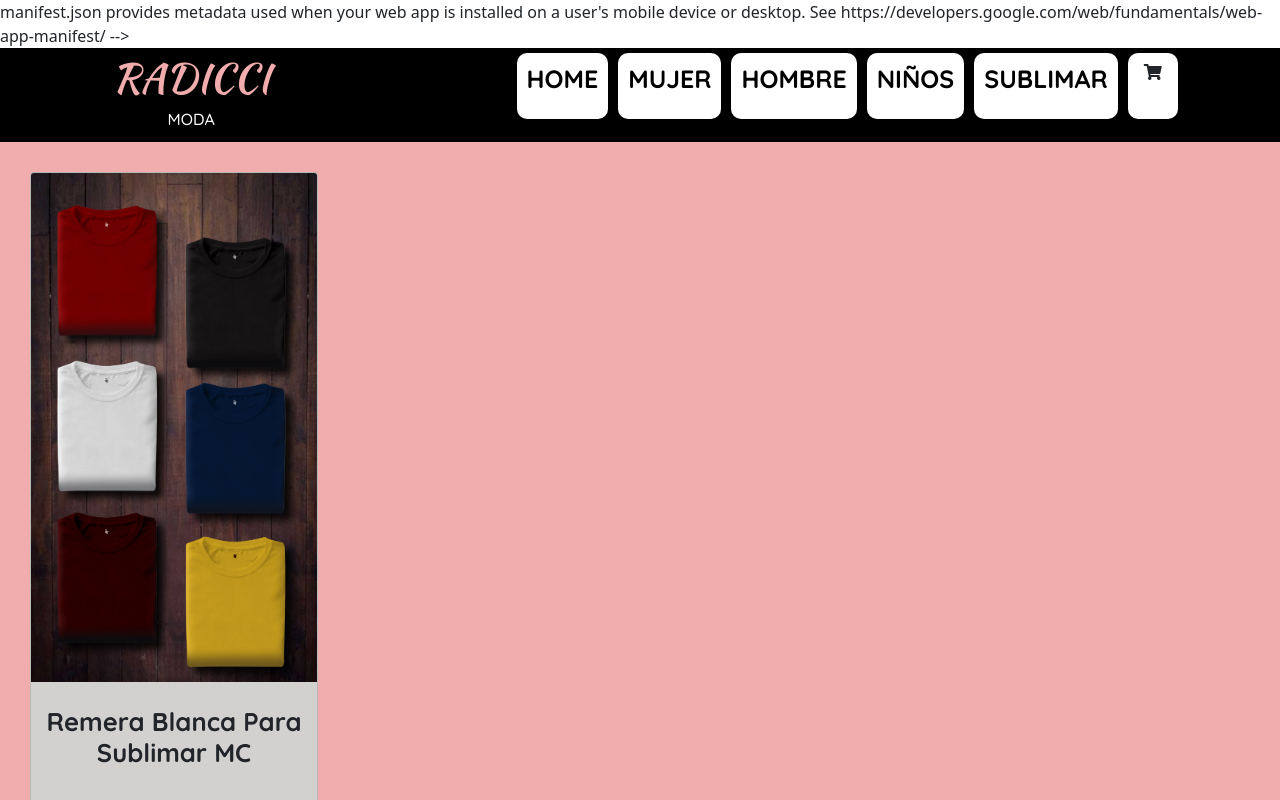
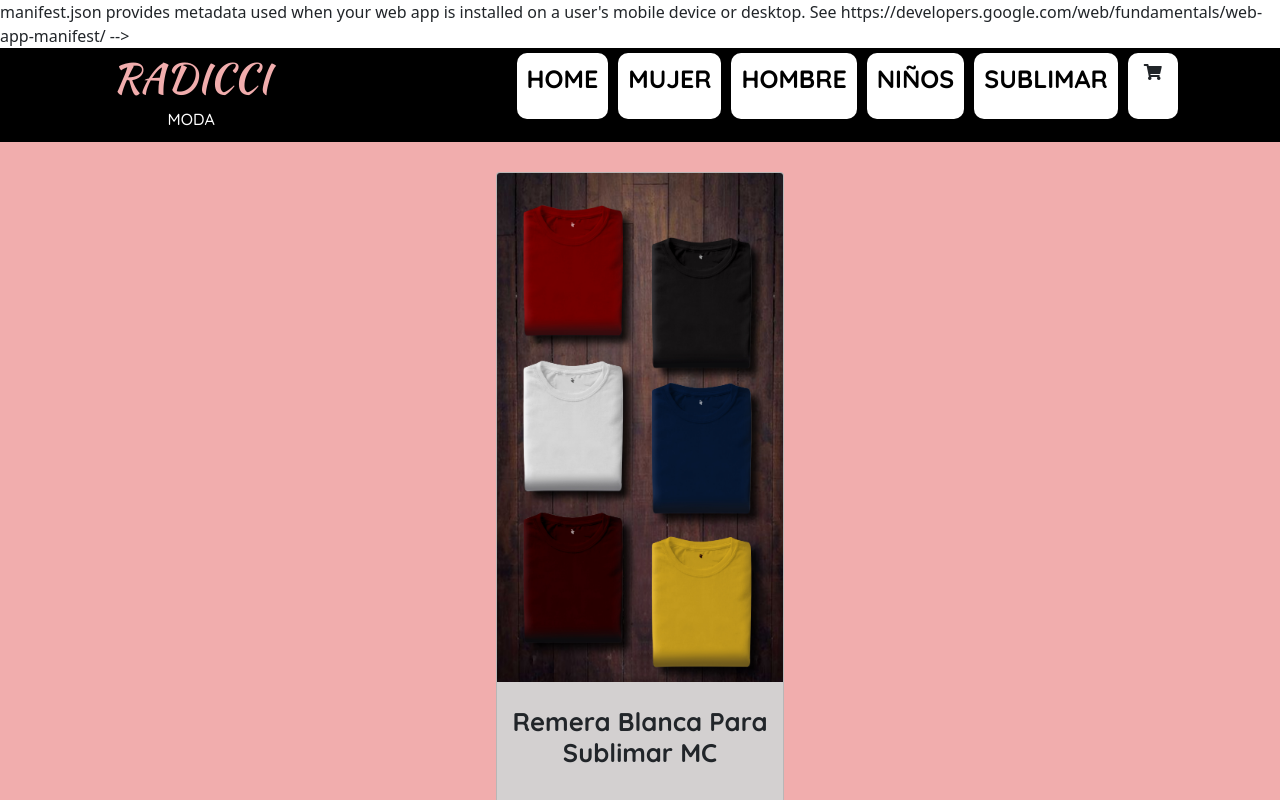
Before and after one commit to FLORNR/preyecto-final-react, a React (Create React App) app: page /item/1 in a window 1280 px wide. Shown: the top 800 px of the page. Built offline with nearby package versions, Linux system fonts and the light colour scheme.

Commit message:
Desafio 8 corregido2

```diff
--- a/src/components/ItemDetailConteiner.js
+++ b/src/components/ItemDetailConteiner.js
@@ -25,10 +25,11 @@ function ItemDetailConteiner() {
   }, []);
 
   return (
-    <>
+    <div className="gral">
         <ItemDetail {...producto}/>
+
         <Link className="botonVolver" to= "/ItemListContainer"> VOLVER A PRODUCTOS </Link>
-     </>
+    </div>
   )
 }
 
--- a/src/css/item.css
+++ b/src/css/item.css
@@ -61,9 +61,17 @@
 
 }
 
-a :hover {
+.gral a:hover {
     color: black;
 }
+
+.gral {
+    display: flex;
+    flex-direction: column;
+    align-items: center;
+    justify-content: space-around;
+}
+
 .cardRender {
     height: 100%;
     margin: 30px;
```
